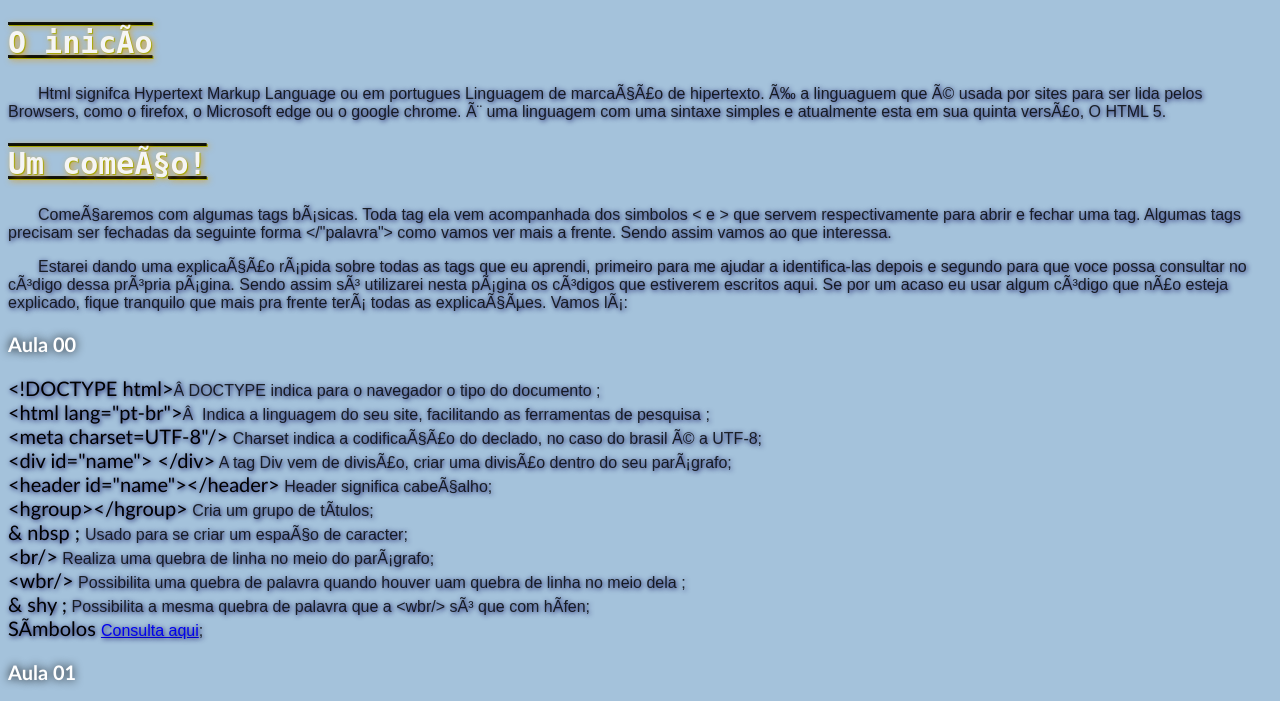
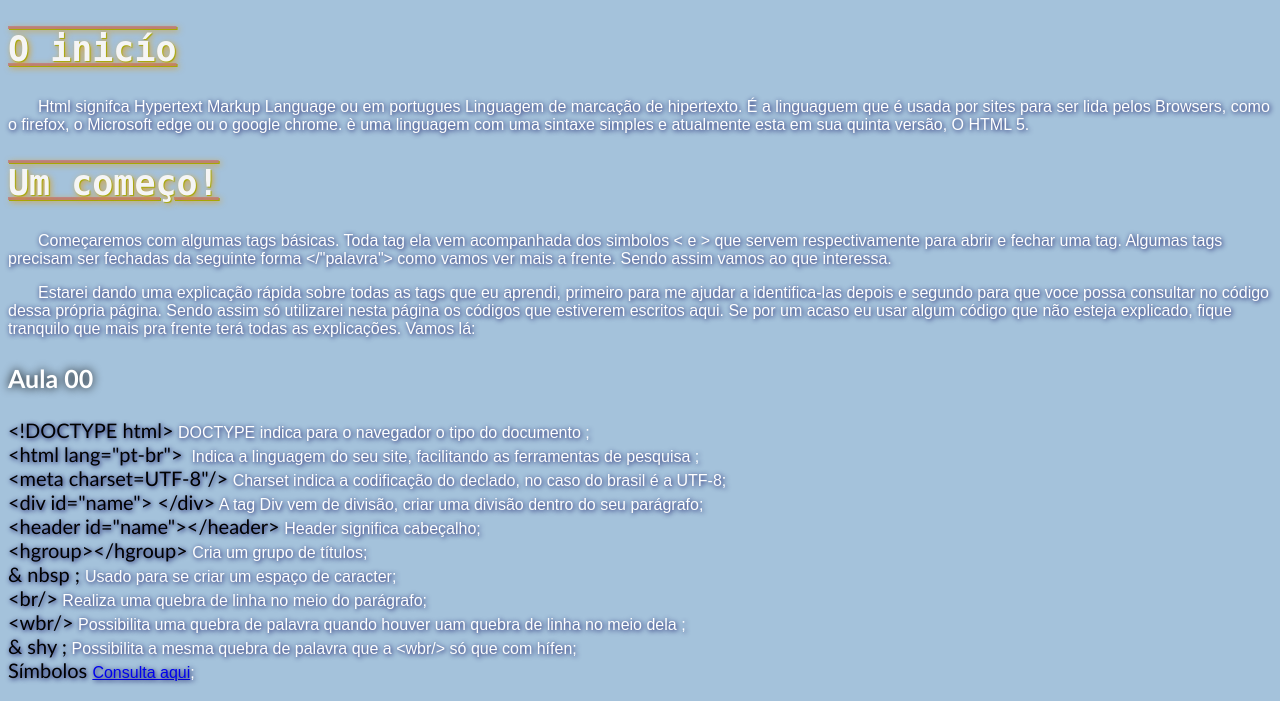
Before and after one commit to Dinocrise/dinocrise.github.io, a plain HTML site: page html00.html in a window 1280 px wide. Shown: the top 701 px of the page. Drawn offline with Linux system fonts and the light colour scheme.

Commit message:
Update 0.1

```diff
--- a/html00.html
+++ b/html00.html
@@ -1,6 +1,7 @@
 <!DOCTYPE html>
 <html>
 <head>
+    <meta charset="UTF-8">
   <style>
         body{
             background-color: #a4c2db;
@@ -8,7 +9,7 @@
         }
         p{
             font-family:"Arial";
-
+            color:white;
             text-shadow: 1px 1px 5px #000057;
             text-indent:30px;
         }
@@ -20,15 +21,15 @@
         }
         h2{
             font-family:"monospace";
-            font-size:30px;
+            font-size:35px;
             color: whitesmoke;
             text-shadow: 1px 1px 1px #a7a704, 2px 2px 6px rgba(229, 154, 5, 0.78);
             text-decoration: underline overline ;
-            text-decoration-color: rgba(0, 0, 0, 0.89);
+            text-decoration-color: rgba(193, 126, 126, 0.89);
         }
         h3{
             font-family:"calibri";
-            font-size:20px;
+            font-size:25px;
             color:white;
             text-shadow:0px 0px 10px black;
         }
```
